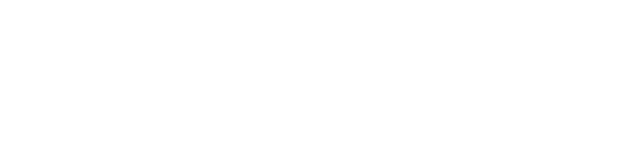
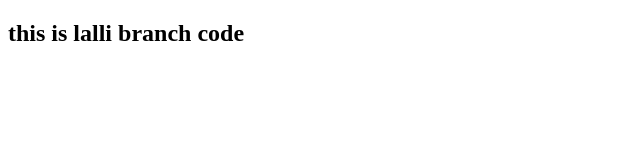
Before and after one commit to hima984/project_1, a plain HTML site: page index.html in a window 1280 px wide. Shown: the whole page, without its empty margins (0-640 px from the left). Drawn offline with Linux system fonts and the light colour scheme.

Commit message:
task 1 done

```diff
--- a/index.html
+++ b/index.html
@@ -6,6 +6,8 @@
     <title>Document</title>
 </head>
 <body>
-
+    <section>
+        <h1>this is lalli branch code</h1>
+    </section>
 </body>
 </html>
```
